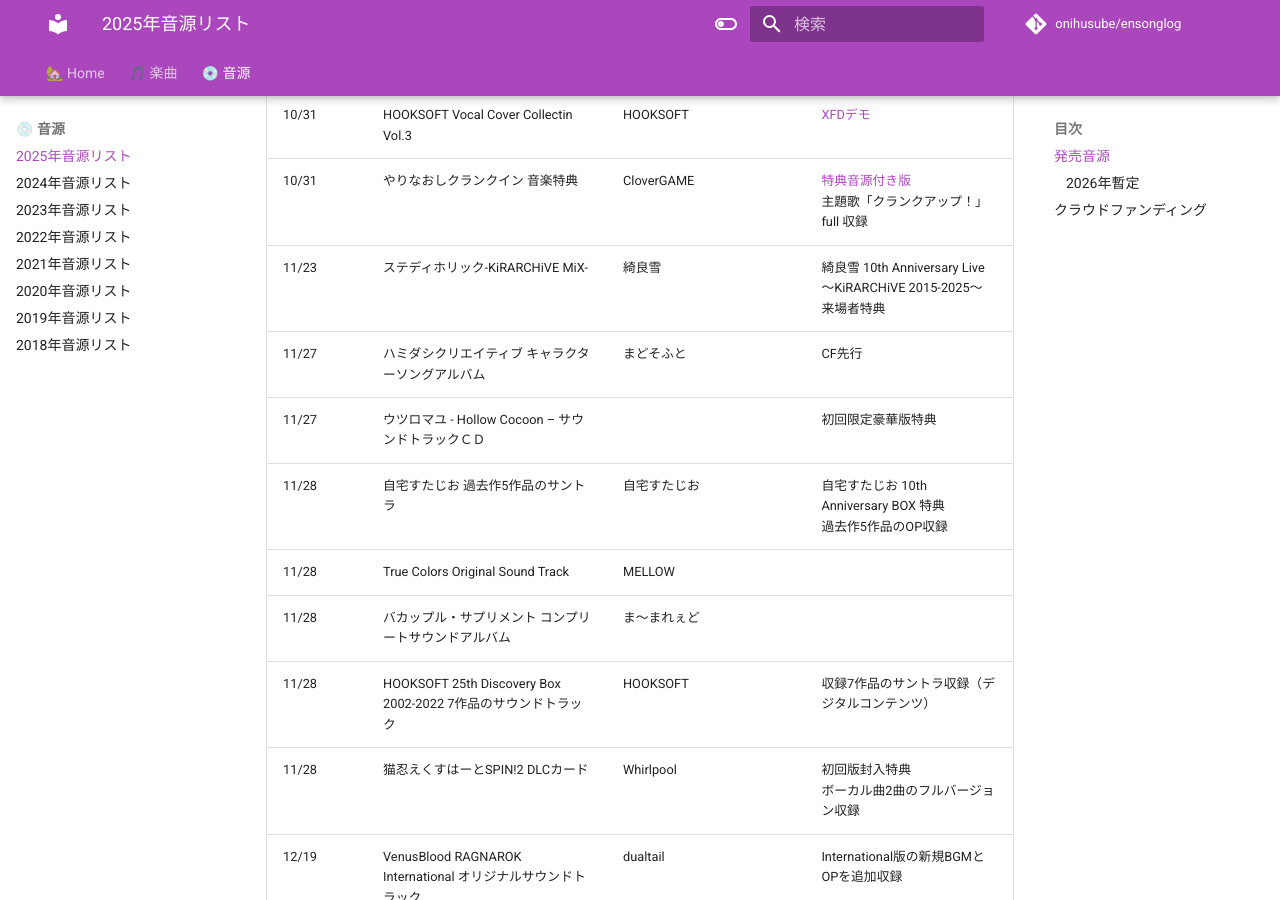
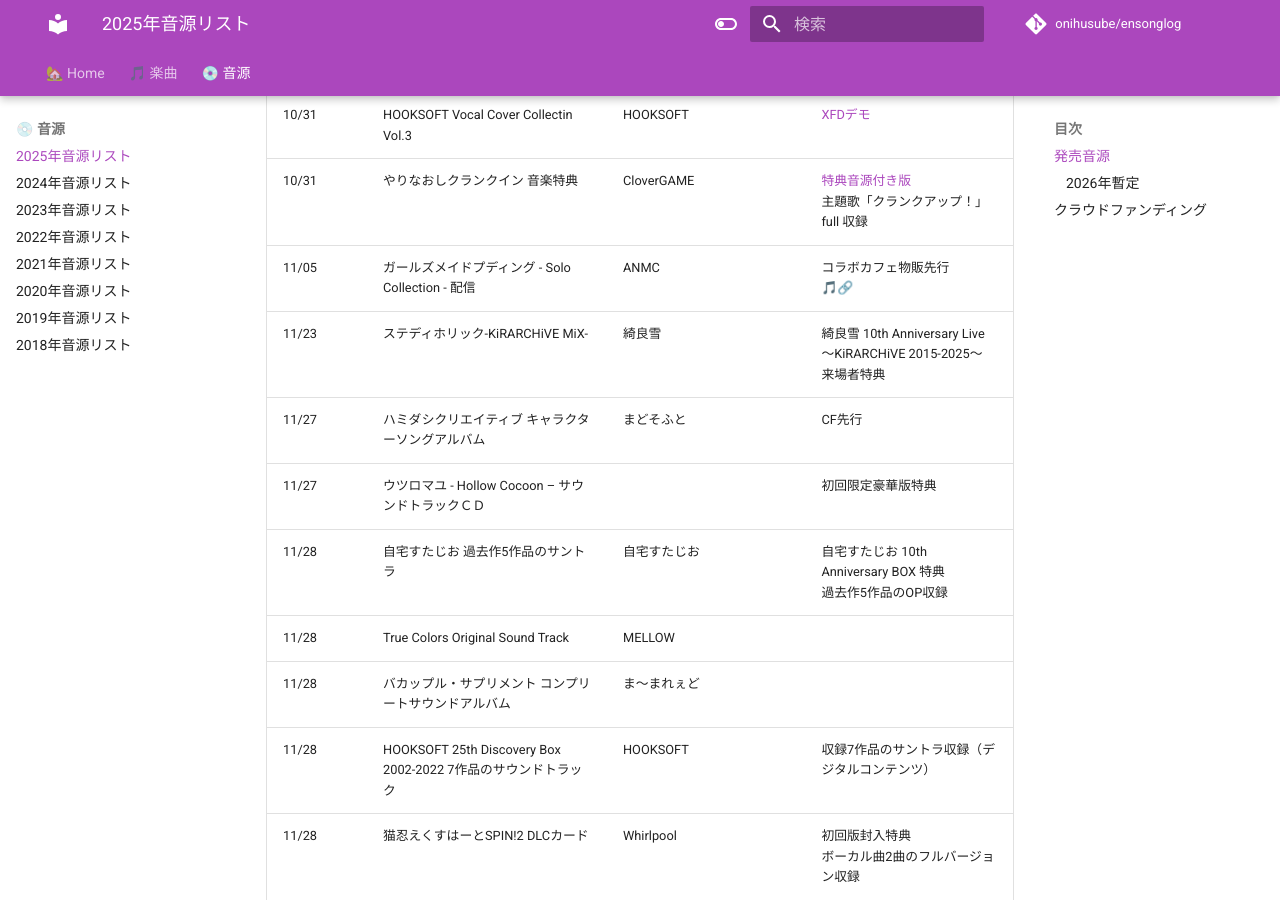
Before and after one commit to onihusube/ensonglog, an MkDocs documentation site: the page built from docs/2025/音源.md, in a window 1280 px wide and 900 px high, scrolled down 14868 px. Built offline with MkDocs 1.6.1 and Material for MkDocs 9.7.7, drawn with Linux system fonts in a browser that asks for light colours; comment, search, counter and statistics services are not loaded.

Commit message:
ガールズメイドプディング - Solo Collection - 配信追記

```diff
--- a/docs/2025/音源.md
+++ b/docs/2025/音源.md
@@ -210,6 +210,7 @@
 | 10/31 | CRACK≡TRICK! オリジナルサウンドトラック | CRYSTALiA | 豪華版特典 |
 | 10/31 | HOOKSOFT Vocal Cover Collectin Vol.3 | HOOKSOFT | [XFDデモ](https://www.youtube.com/watch?v=EmZaEyD7XFM) |
 | 10/31 | やりなおしクランクイン 音楽特典 | CloverGAME | [特典音源付き版](https://www.dlsite.com/pro/work/=/product_id/VJ01004910.html) </br> 主題歌「クランクアップ！」full 収録|
+| 11/05 | ガールズメイドプディング - Solo Collection - 配信 | ANMC | コラボカフェ物販先行 </br> [🎵🔗](https://zula.link-map.jp/links/CM0JgiNl) |
 | 11/23 | ステディホリック-KiRARCHiVE MiX- | 綺良雪 | 綺良雪 10th Anniversary Live ～KiRARCHiVE 2015-2025～ 来場者特典 |
 | 11/27 | ハミダシクリエイティブ キャラクターソングアルバム | まどそふと | CF先行 |
 | 11/27 | ウツロマユ - Hollow Cocoon – サウンドトラックＣＤ |  | 初回限定豪華版特典 |
```
